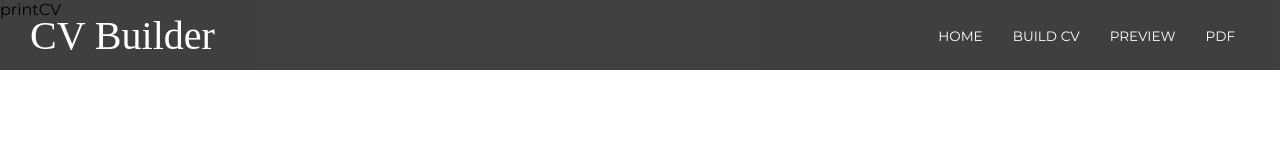
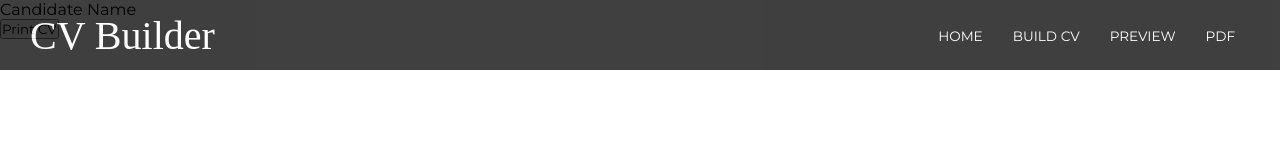
Before and after one commit to maijako/CV-generator, a React (Create React App) app: page /preview in a window 1280 px wide. Shown: the top 160 px of the page. Built offline with nearby package versions, Linux system fonts and the light colour scheme; a web font is replaced by a local one; what @react-pdf/renderer would draw is missing.

Commit message:
add react to print page

```diff
--- a/src/components/SamplePDF.js
+++ b/src/components/SamplePDF.js
@@ -29,9 +29,7 @@ const styles = StyleSheet.create({
   },
 
   headingText: {
-    display: "inline-block",
-    border: "solid",
-    borderWidth: 2,
+    display: "block",
     color: "black",
     fontSize: "32px",
   },
--- a/src/components/printCV.js
+++ b/src/components/printCV.js
@@ -1,10 +1,33 @@
-import React from "react";
+import React, { useRef } from "react";
+import "../styles/printCV.css";
+import { render } from "react-dom";
+import { useReactToPrint } from "react-to-print";
 
+class ComponentToPrint extends React.Component {
+  render() {
+    return (
+      //placeholder component
+      <div>
+        <div className="candidateName" placeholder="Candidate Name">Candidate Name</div>
+      </div>
+    );
+  };
+};
 
-function printCV() {
+const PrintCV = () => {
+  const componentRef = useRef();
+  const handlePrint = useReactToPrint({
+    content: () => componentRef.current,
+  });
+
   return (
-    <div>printCV</div>
-  )
-}
+    <div>
+      <ComponentToPrint ref={componentRef} />
+      <button onClick={handlePrint}>Print CV</button>
+    </div>
+  );
+};
 
-export default printCV
+render(<PrintCV />, document.getElementById("root"));
+
+export default PrintCV;
```
Also changed, not shown: src/styles/printCV.css (added).
